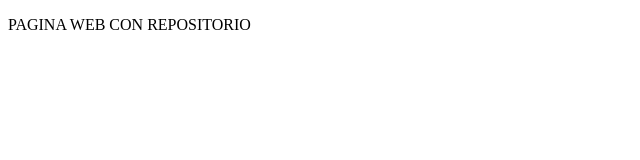
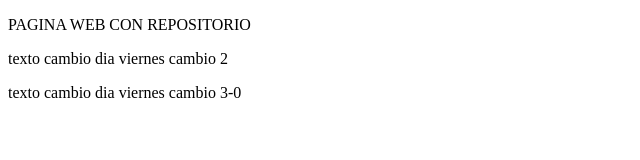
Before and after one commit to JONBS2911/REPJONBS1.github.io, a plain HTML site: page INDEX.html in a window 1280 px wide. Shown: the whole page, without its empty margins (0-640 px from the left). Drawn offline with Linux system fonts and the light colour scheme.

Commit message:
Update INDEX.html

```diff
--- a/INDEX.html
+++ b/INDEX.html
@@ -7,5 +7,12 @@
 </head>
 <body>
     <p> PAGINA WEB CON REPOSITORIO </p>
+
+    <!--  cambio dia viernes numero 2-->
+    <p> texto cambio dia viernes cambio 2 </p>
+
+    <!--  cambio dia viernes numero 3-->
+    <p> texto cambio dia viernes cambio 3-0  </p>
+
 </body>
 </html>
```
